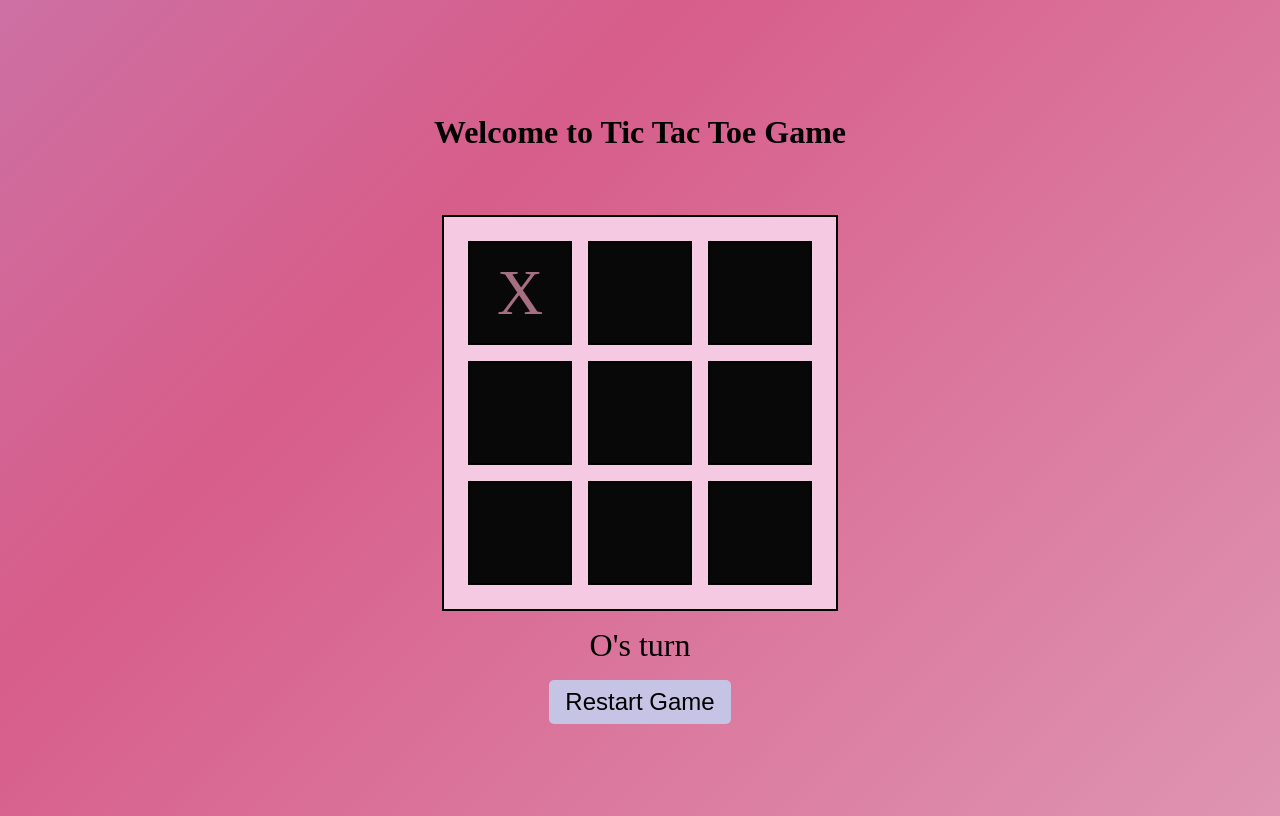
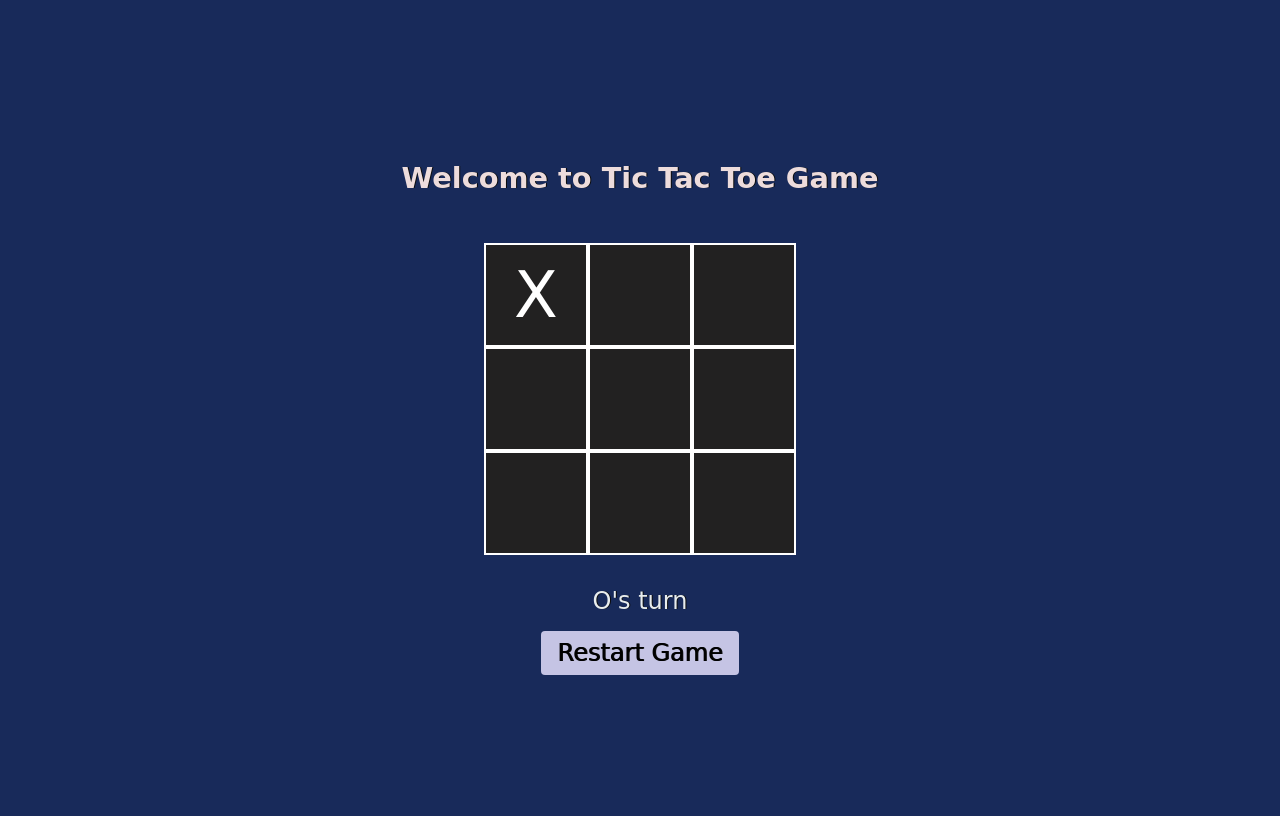
Before and after one commit to Najlaalrajhia98/UI-TicTacToe, a plain HTML site: page index.html in a window 1280 px wide. Both pictures are taken after a click on the element 520 px from the left and 311 px from the top of the page. Drawn offline with Linux system fonts and the light colour scheme.

Commit message:
updated css file

```diff
--- a/ttt.css
+++ b/ttt.css
@@ -4,30 +4,28 @@
 	align-items: center;
 	justify-content: center;
 	height: 100vh;
+	font-family: cursive;
 }
+
+h1, .message, .restart-btn {
+	font-family: cursive;
+	text-shadow: 1px 0.3px 0px #0c0c0c;
+}
+
+/* Rest of the CSS code remains the same */
 body {
-	background: linear-gradient(-45deg, #e6cad7, #d75d8a, #8e8eeeb9, #ffb6d1);
+	background-color: rgb(24, 42, 90);
 	background-size: 400% 400%;
 	animation: gradient 15s ease infinite;
 }
 
-  @keyframes gradient {
-	0% {
-	  background-position: 0% 50%;
-	}
-	50% {
-	  background-position: 100% 50%;
-	}
-	100% {
-	  background-position: 0% 50%;
-	}
-  }
-
 
 h1 {
-	font-size: 2rem;
-	margin-bottom: 4rem;
+	font-size: 1.8rem;
+	margin-bottom: 2rem;
 	text-align: center;
+	color: rgb(237, 220, 220);
+
 }
 
 .board {
@@ -35,9 +33,7 @@
 	flex-direction: column;
 	justify-content: center;
 	align-items: center;
-	background-color: rgb(244, 201, 225);
 	padding: 1rem;
-	border: 2px solid black;
 }
 
 .row {
@@ -47,34 +43,37 @@
 .cell {
 	width: 100px;
 	height: 100px;
-	margin: 0.5rem;
-	background-color: rgb(8, 8, 8);
-	border: 2px solid black;
+	margin: 0rem;
+	background-color: rgb(34, 33, 33);
+	border: 2px solid rgb(255, 255, 255);
 	font-size: 4rem;
 	display: flex;
 	align-items: center;
 	justify-content: center;
 	cursor: pointer;
 }
+
 .cell--x:before {
+
 	content: "X";
-	color: #a56f81; /* dark pink */
+	color: #ffffff;
 }
 
 .cell--o:before {
 	content: "O";
-	color: #ffb6c1; /* light pink */
+	color: #ffffff;
 }
 
-
 .cell:hover {
-	background-color: lightgrey;
+	background-color: rgb(210, 210, 210);
 }
 
 .message {
-	font-size: 2rem;
+	font-family: cursive;
+	font-size: 1.5rem;
 	margin-top: 1rem;
 	text-align: center;
+	color: #e7ecee;
 }
 
 .restart-btn {
@@ -82,12 +81,12 @@
 	font-size: 1.5rem;
 	padding: 0.5rem 1rem;
 	border: none;
-	border-radius: 5px;
+	border-radius: 4px;
 	background-color: rgb(197, 196, 228);
 	color: rgb(0, 0, 0);
 	cursor: pointer;
 }
 
 .restart-btn:hover {
-	background-color: rgba(179, 254, 253, 0.256);
+	background-color: rgba(221, 229, 244, 0.256);
 }
```
Lines whose indentation alone changed are shown as unchanged.
